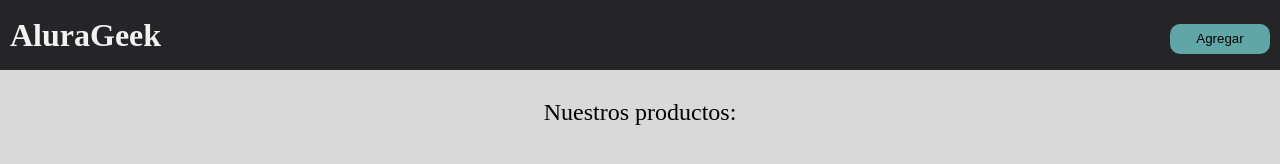
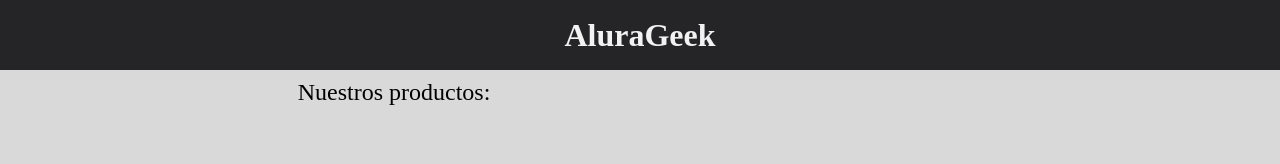
Before and after one commit to LuciferM12/AluraGeek, a plain HTML site: page index.html in a window 1280 px wide. Drawn offline with Linux system fonts and the light colour scheme.

Commit message:
add styles

```diff
--- a/index.html
+++ b/index.html
@@ -3,23 +3,18 @@
   <head>
     <meta charset="UTF-8" />
     <meta name="viewport" content="width=device-width, initial-scale=1.0" />
-    <link rel="stylesheet" href="reset.css">
-    <link rel="stylesheet" href="styles.css">
-
+    <link rel="stylesheet" href="reset.css" />
+    <link rel="stylesheet" href="styles.css" />
     <title>AluraGeek</title>
   </head>
   <body>
     <header class="navbar">
-        <div class="items">
-            <p>AluraGeek</p>
-        </div>
-        <div class="items">
-            <button class="btn">Agregar</button>
-        </div>
-
+      <p>AluraGeek</p>
     </header>
-    <main class="centrar__row informacion__principal">
-      <h1>Nuestros productos: </h1>
+    <main class="informacion__principal">
+      <section class="productos">
+        <h1>Nuestros productos:</h1>
+      </section>
     </main>
   </body>
 </html>
--- a/styles.css
+++ b/styles.css
@@ -1,8 +1,14 @@
-:root{
+:root {
   --texto: #f2f2f2;
-    --fondo: #252426;
-    --boton: #60A6A6;
-    --boton__hover: #D94A4A;
+  --primario: #252426;
+  --boton: #60a6a6;
+  --boton__hover: #d94a4a;
+  --fondo: #d9d9d9;
+}
+
+body {
+  height: 100vh;
+  background-color: var(--fondo);
 }
 
 .navbar {
@@ -10,44 +16,39 @@
   width: 100%;
   display: flex;
   align-items: center;
-  justify-content: space-between;
-  background-color: var(--fondo);
+  justify-content: center;
+  background-color: var(--primario);
   color: var(--texto);
   font-weight: 600;
   font-size: 2em;
 }
 
-.items{
-    padding-left: 10px;
-    padding-right: 10px;
-}
-
-.btn{
+.btn {
   border-radius: 10px;
   width: 100px;
   height: 30px;
   border: none;
   background-color: var(--boton);
   cursor: pointer;
-    transition: .4s ease-in;
+  transition: 0.4s ease-in;
 }
 
-.btn:hover{
+.btn:hover {
   box-shadow: inset -10.5em 0 0 0 var(--boton__hover),
     inset 10.5em 0 0 0 var(--boton__hover);
   color: white;
 }
 
-.centrar__row{
+.informacion__principal {
+  width: 100%;
   display: flex;
-    justify-content: center;
-    padding: 30px;
-}
-.informacion__principal{
-    height: 100vh;
-    background-color: #D9D9D9;
+  align-items: flex-start;
 }
 
-.informacion__principal > h1{
+.productos {
+  height: 50vh;
+  width: 60%;
+  text-align: center;
+  padding: 10px;
   font-size: 1.5em;
 }
```
Lines whose indentation alone changed are shown as unchanged.
